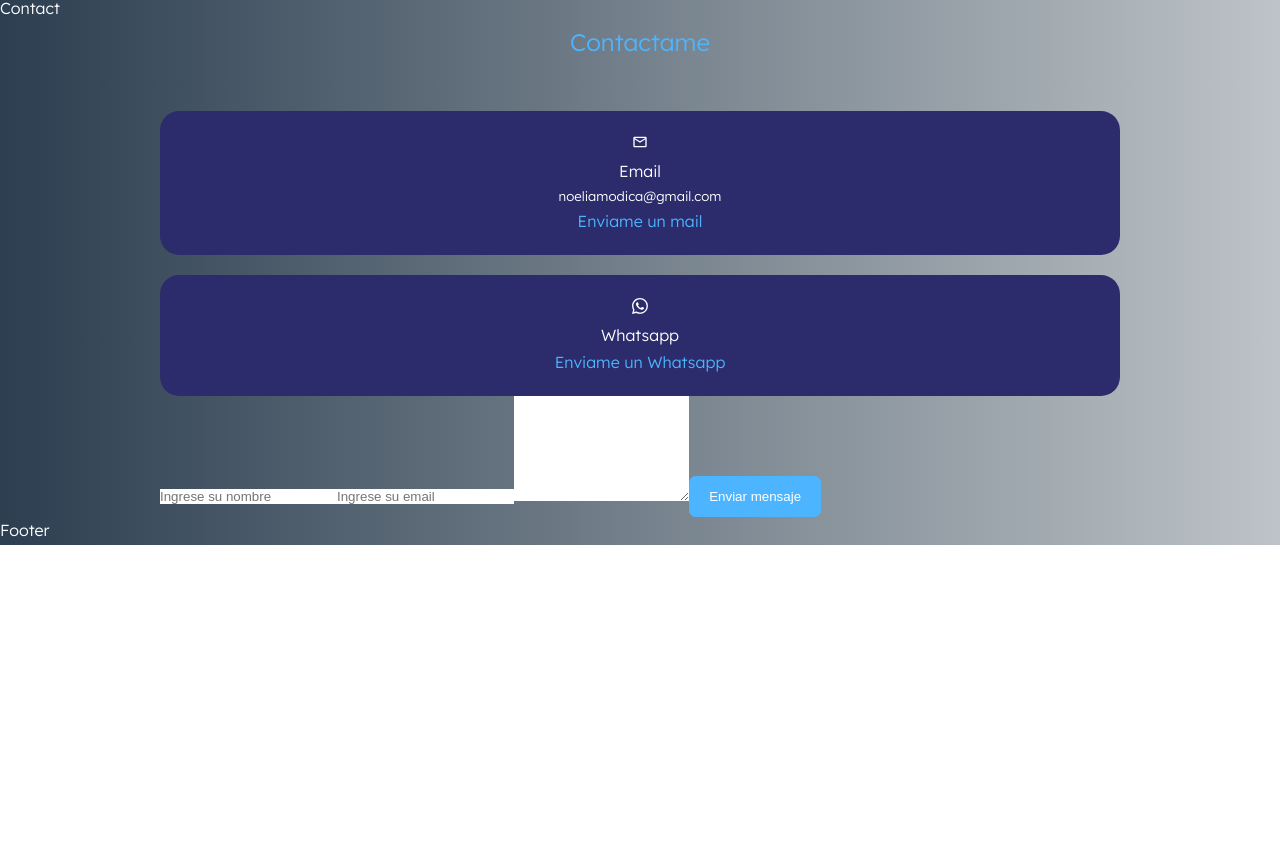
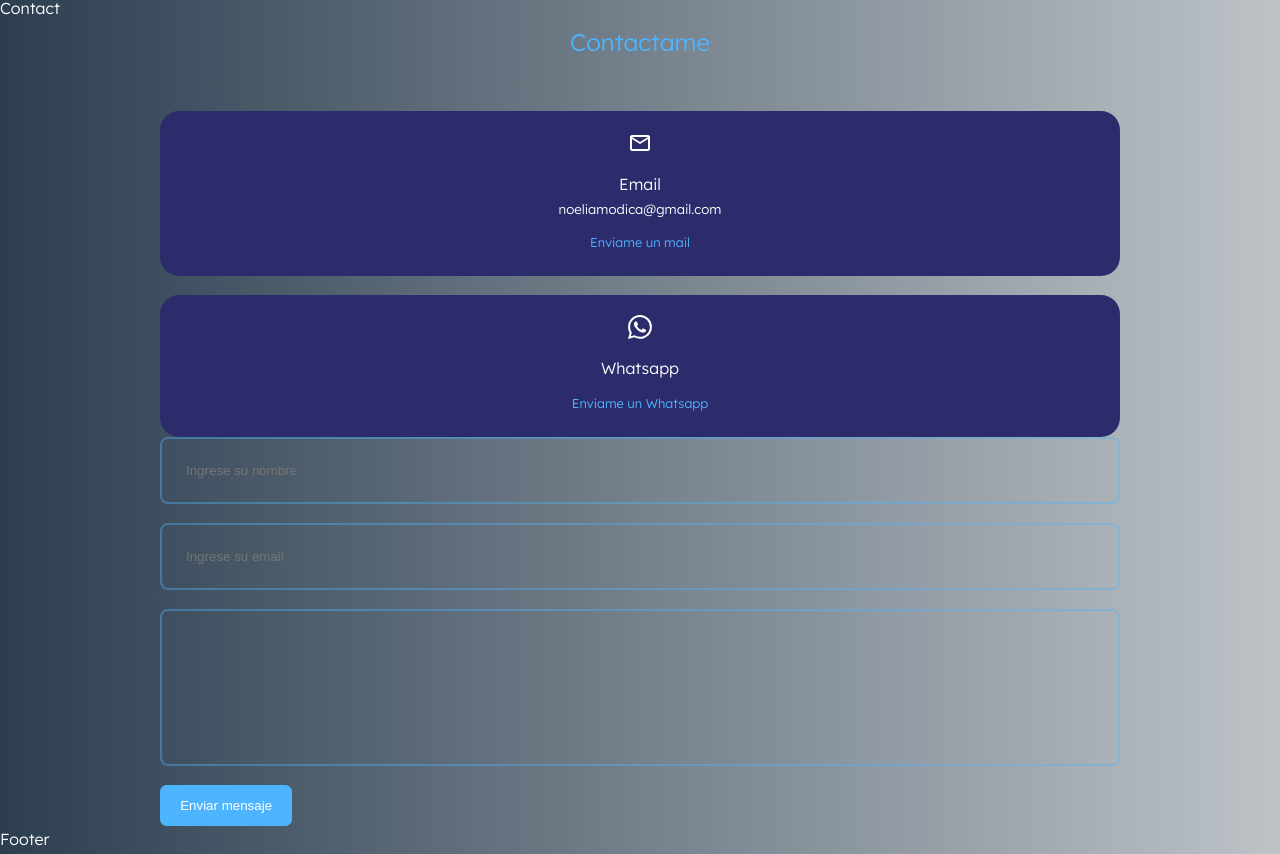
Before and after one commit to noeliamodica/React_ProyectoPortfolioPersonal-, a React (Create React App) app: page / in a window 1280 px wide. Shown: the part 2455-3309 px from the top of the page. Before the commit the page ends 3000 px from the top, so only its background shows below. Built offline with nearby package versions, Linux system fonts and the light colour scheme.

Commit message:
contact css

```diff
--- a/src/components/contact/Contact.css
+++ b/src/components/contact/Contact.css
@@ -24,3 +24,30 @@
     background: transparent;
     border-color: var(--color-primary-variant);
 }
+
+.contact_option-icon{
+    font-size: 1.5rem;
+    margin-bottom: 0.5rem;
+}
+
+.contact_option a{
+    margin-top: 0.7rem;
+    display: inline-block;
+    font-size: 0.8rem;
+}
+
+form{
+    display: flex;
+    flex-direction: column;
+    gap: 1.2rem;
+}
+
+input,
+textarea{
+    width: 100%;
+    padding: 1.5rem;
+    border-radius: 0.5rem;
+    background: transparent;
+    border: 2px solid var(--color-primary-variant);
+    resize: none;
+}
--- a/src/components/contact/Contact.js
+++ b/src/components/contact/Contact.js
@@ -10,13 +10,13 @@
     <div className='container contact_container'>
       <div className='contact_options'>
       <article className='contact_option'>
-        <MdOutlineEmail />
+        <MdOutlineEmail  className='contact_option-icon'/>
         <h4> Email </h4>
         <h5> noeliamodica@gmail.com </h5>
         <a href='mailto:noeliamodica@gmail.com'> Enviame un mail </a>
       </article>
       <article className='contact_option'>
-        <BsWhatsapp />
+        <BsWhatsapp className='contact_option-icon' />
         <h4> Whatsapp </h4>
         <a href='https:/api.whatsapp.com/send?phone=+543875733755'> Enviame un Whatsapp </a>
       </article>
```
